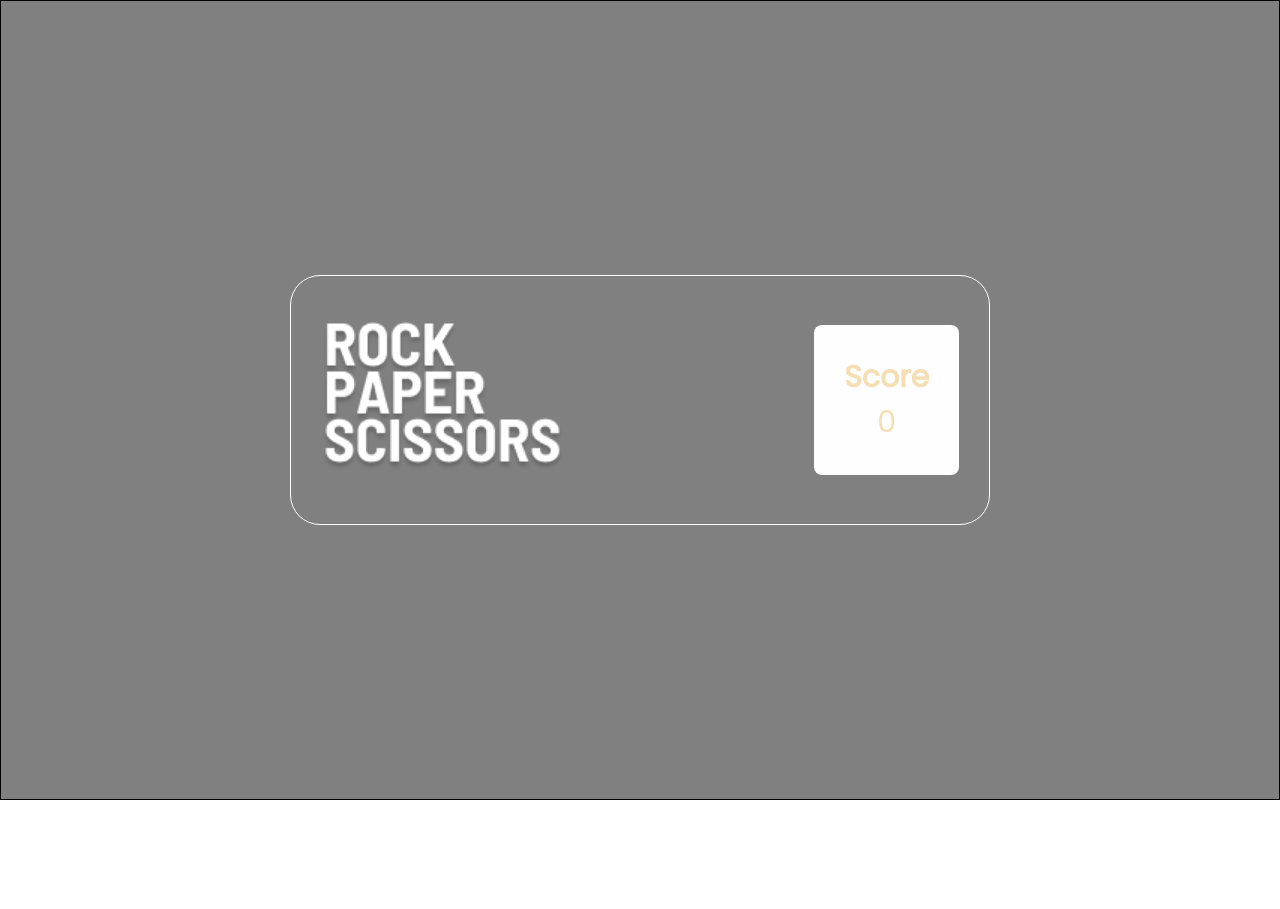
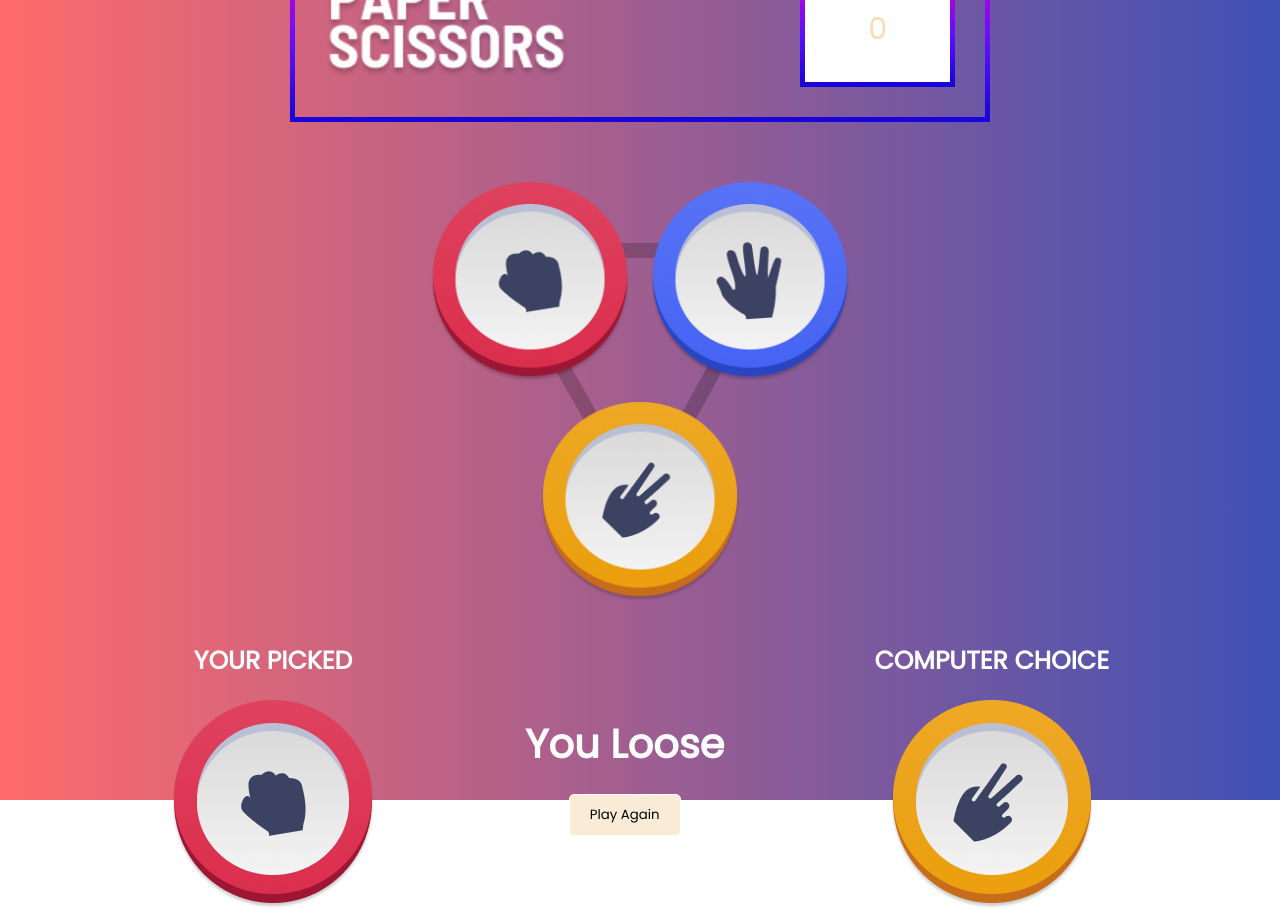
Before and after one commit to pashupati007/clz-bootcamp, a plain HTML site: page index.html in a window 1280 px wide. Before the commit the page ends 800 px from the top, so only its background shows below. Drawn offline with Linux system fonts and the light colour scheme.

Commit message:
make functional

```diff
--- a/css/style.css
+++ b/css/style.css
@@ -2,20 +2,28 @@
   padding: 0;
   margin: 0;
   box-sizing: border-box;
-  font-family: 'Poppins', sans-serif;
+  font-family: "Poppins", sans-serif;
 }
 .wrapper {
   width: 100%;
   height: 100vh;
-  border: 1px solid black;
-  background-color: grey;
+  background: linear-gradient(to right, #ff6b6b, #3f51b5);
   display: flex;
   align-items: center;
   justify-content: center;
+  flex-direction: column;
+  gap: 50px;
 }
 .scoreboard {
-  border: 1px solid white;
-
+  border: 5px solid;
+  border-image: linear-gradient(
+    180deg,
+    #FE87FF 2.87%,
+    #C202D3 34.05%,
+    #5E0FFF 67.82%,
+    #1905DA 99.15%
+  );
+  border-image-slice: 1;
   height: 250px;
   width: 700px;
   display: flex;
@@ -24,26 +32,124 @@
   padding: 30px;
   border-radius: 30px;
 }
-.logo img{
+.logo img {
   height: 150px;
   object-fit: contain;
 }
 
-.score{
+.score {
+  border: 5px solid;
+  border-image: linear-gradient(
+    180deg,
+    #FE87FF 2.87%,
+    #C202D3 34.05%,
+    #5E0FFF 67.82%,
+    #1905DA 99.15%
+  );
+  border-image-slice: 1;
   display: flex;
   background-color: #fefefe;
   border-radius: 8px;
   flex-direction: column;
   justify-content: center;
   align-items: center;
-  padding:30px;
+  padding: 30px;
 }
 
-.score h1{
+.score h1 {
   font-size: 30px;
   color: wheat;
 }
- .score p{
+.score p {
   font-size: 30px;
   color: wheat;
- }
+}
+
+.hand {
+  display: flex;
+  width: 470px;
+  height: 420px;
+  flex-wrap: wrap;
+  justify-content: center;
+  background-image: url(../assets/triangle.png);
+  background-repeat: no-repeat;
+  background-position: center;
+}
+
+.hand img {
+  width: 200px;
+  height: 200px;
+  display: block;
+  cursor: pointer;
+  margin: 10px;
+}
+
+.hand img:hover {
+  transform: translate3d(0px, -5px, 0px);
+  transition: all 0.3s;
+}
+
+.result_board {
+  display: flex;
+  align-items: center;
+  justify-content: center;
+  gap: 150px;
+}
+
+.human_choice {
+  display: flex;
+  flex-direction: column;
+  align-items: center;
+  justify-content: center;
+  gap: 20px;
+}
+
+.human_choice p {
+  font-size: 25px;
+  font-weight: 600;
+  color: #fefefe;
+  text-transform: uppercase;
+}
+
+.result {
+  display: flex;
+  flex-direction: column;
+  align-items: center;
+  justify-content: center;
+  gap: 20px;
+}
+
+.result p {
+  font-size: 40px;
+  color: #fefefe;
+  font-weight: 600;
+}
+
+.result .btn {
+  background-color: antiquewhite;
+  padding: 10px 20px;
+  border: 1px solid #fefefe;
+  border-radius: 5px;
+  cursor: pointer;
+  transition: all 0.3s;
+}
+
+.result .btn:hover {
+  transform: translate3d(0px -5px 0px);
+  background-color: wheat;
+}
+
+.computer_choice {
+  display: flex;
+  flex-direction: column;
+  align-items: center;
+  justify-content: center;
+  gap: 20px;
+}
+
+.computer_choice p {
+  font-size: 25px;
+  font-weight: 600;
+  color: #fefefe;
+  text-transform: uppercase;
+}
--- a/index.html
+++ b/index.html
@@ -16,13 +16,35 @@
     <div class="wrapper">
       <div class="scoreboard">
         <div class="logo">
-          <img src="/assets/title.png" alt="" />
+          <img src="/assets/title.png" alt="rps logo" />
         </div>
         <div class="score">
           <h1>Score</h1>
           <p>0</p>
         </div>
       </div>
+
+      <div class="hand">
+        <div class="rock"><img src="/assets/Rock.png" alt="rock" onclick="human_choice('rock')"></div>
+        <div class="paper"><img src="/assets/Paper.png" alt="paper" onclick="human_choice('paper')"></div>
+        <div class="scissors"><img src="/assets/Scissors.png" alt="scissors" onclick="human_choice('scissors')"></div>
+      </div>
+
+      <div class="result_board">
+        <div class="human_choice">
+          <p>Your Picked</p>
+          <img src="./assets/Rock.png" id="human_choice" alt="human choice">
+        </div>
+        <div class="result">
+          <p>You Loose</p>
+          <button class="btn">Play Again</button>
+        </div>
+        <div class="computer_choice">
+          <p>Computer Choice</p>
+          <img src="./assets/Scissors.png" id="computer_choice" alt="Computer choice">
+        </div>
+      </div>
     </div>
+    <script src="./js/script.js"></script>
   </body>
 </html>
--- /dev/null
+++ b/js/script.js
@@ -0,0 +1,26 @@
+handObj = {
+  rock: "./assets/Rock.png",
+  paper: "./assets/Paper.png",
+  scissors: "./assets/Scissors.png",
+};
+
+function human_choice(hands) {
+  let human_choice_image = document.getElementById("human_choice");
+  human_choice_image.src = handObj[hands];
+  computer_choice(hands);
+}
+
+computerArray = [];
+
+function computer_choice(hands) {
+  const bot_choice = ["rock", "paper", "scissors"];
+  let random_number = Math.floor(Math.random() * 3);
+  let computer_choice = bot_choice[random_number];
+  let computer_choice_image = document.getElementById("computer_choice");
+  computer_choice_image.src = handObj[computer_choice];
+  refree(hands, computer_choice)
+}
+
+function refree(hands, computer_choice) {
+
+}
```
